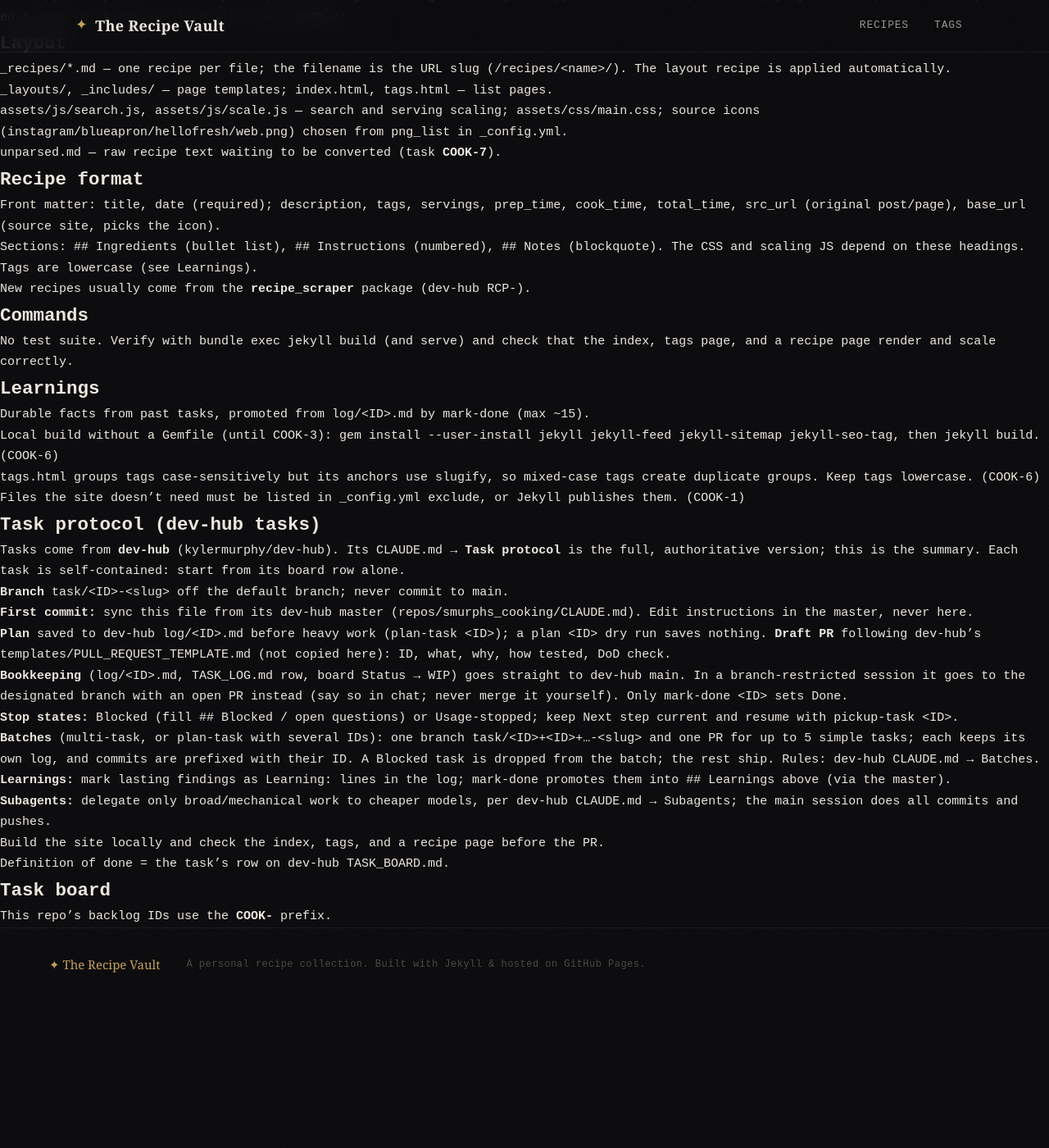
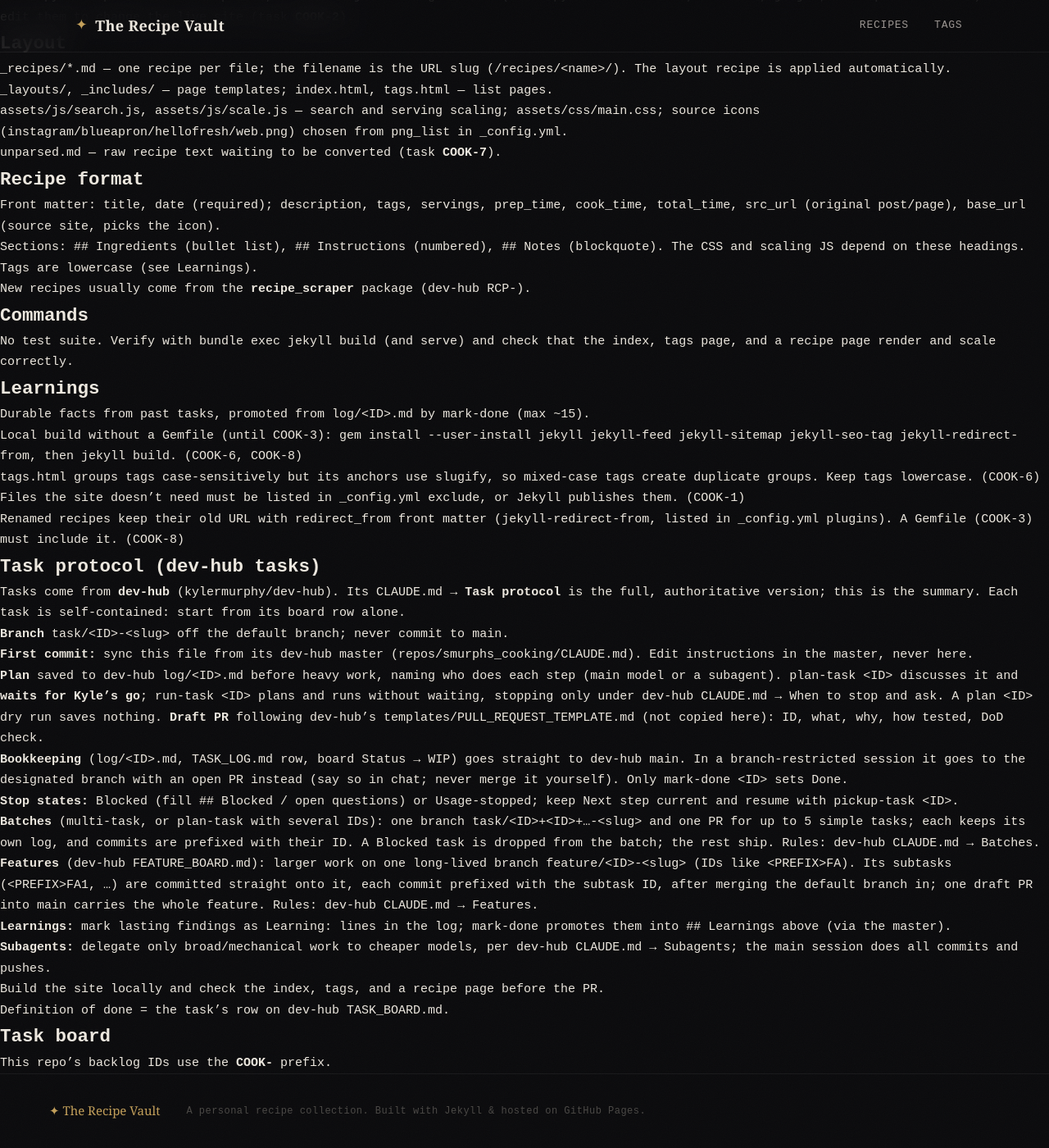
Before and after one commit to kylermurphy/smurphs_cooking, a Jekyll site: the page built from CLAUDE.md, in a window 1280 px wide and 1400 px high, scrolled down 387 px. Shown: the whole window at 82% size. Built offline with Jekyll 4.4.1, drawn with Linux system fonts in a browser that asks for light colours; some web fonts are replaced; our own code applies the rules of GitHub Pages for plain Markdown files; before the commit the page ends 1608 px from its top, so only the background shows below that.

Commit message:
chore: sync CLAUDE.md from dev-hub master
Co-Authored-By: Claude Sonnet 5 <noreply@anthropic.com>
Claude-Session: https://claude.ai/code/session_017cnDJX7QqcxxBL3jhfBFWv

```diff
--- a/CLAUDE.md
+++ b/CLAUDE.md
@@ -45,11 +45,15 @@ serving-size scaling; no backend.
 Durable facts from past tasks, promoted from `log/<ID>.md` by `mark-done` (max ~15).
 
 - Local build without a Gemfile (until COOK-3): `gem install --user-install jekyll
-  jekyll-feed jekyll-sitemap jekyll-seo-tag`, then `jekyll build`. (COOK-6)
+  jekyll-feed jekyll-sitemap jekyll-seo-tag jekyll-redirect-from`, then `jekyll build`.
+  (COOK-6, COOK-8)
 - `tags.html` groups tags case-sensitively but its anchors use `slugify`, so mixed-case
   tags create duplicate groups. Keep tags lowercase. (COOK-6)
 - Files the site doesn't need must be listed in `_config.yml` `exclude`, or Jekyll
   publishes them. (COOK-1)
+- Renamed recipes keep their old URL with `redirect_from` front matter
+  (`jekyll-redirect-from`, listed in `_config.yml` `plugins`). A Gemfile (COOK-3) must
+  include it. (COOK-8)
 
 ## Task protocol (dev-hub tasks)
 
@@ -60,8 +64,10 @@ board row alone.
 - **Branch** `task/<ID>-<slug>` off the default branch; never commit to `main`.
 - **First commit:** sync this file from its dev-hub master
   (`repos/smurphs_cooking/CLAUDE.md`). Edit instructions in the master, never here.
-- **Plan** saved to dev-hub `log/<ID>.md` before heavy work (`plan-task <ID>`); a `plan <ID>`
-  dry run saves nothing. **Draft PR** following dev-hub's `templates/PULL_REQUEST_TEMPLATE.md`
+- **Plan** saved to dev-hub `log/<ID>.md` before heavy work, naming who does each step (main
+  model or a subagent). `plan-task <ID>` discusses it and **waits for Kyle's go**;
+  `run-task <ID>` plans and runs without waiting, stopping only under dev-hub `CLAUDE.md` →
+  When to stop and ask. A `plan <ID>` dry run saves nothing. **Draft PR** following dev-hub's `templates/PULL_REQUEST_TEMPLATE.md`
   (not copied here): ID, what, why, how tested, DoD check.
 - **Bookkeeping** (`log/<ID>.md`, `TASK_LOG.md` row, board Status → `WIP`) goes straight to
   dev-hub `main`. In a branch-restricted session it goes to the designated branch with an
@@ -72,6 +78,10 @@ board row alone.
   `task/<ID>+<ID>+…-<slug>` and one PR for up to 5 simple tasks; each keeps its own log, and
   commits are prefixed with their ID. A `Blocked` task is dropped from the batch; the rest
   ship. Rules: dev-hub `CLAUDE.md` → Batches.
+- **Features** (dev-hub `FEATURE_BOARD.md`): larger work on one long-lived branch
+  `feature/<ID>-<slug>` (IDs like `<PREFIX>FA`). Its subtasks (`<PREFIX>FA1`, …) are committed
+  straight onto it, each commit prefixed with the subtask ID, after merging the default branch
+  in; one draft PR into `main` carries the whole feature. Rules: dev-hub `CLAUDE.md` → Features.
 - **Learnings:** mark lasting findings as `Learning:` lines in the log; `mark-done` promotes
   them into `## Learnings` above (via the master).
 - **Subagents:** delegate only broad/mechanical work to cheaper models, per dev-hub
```
